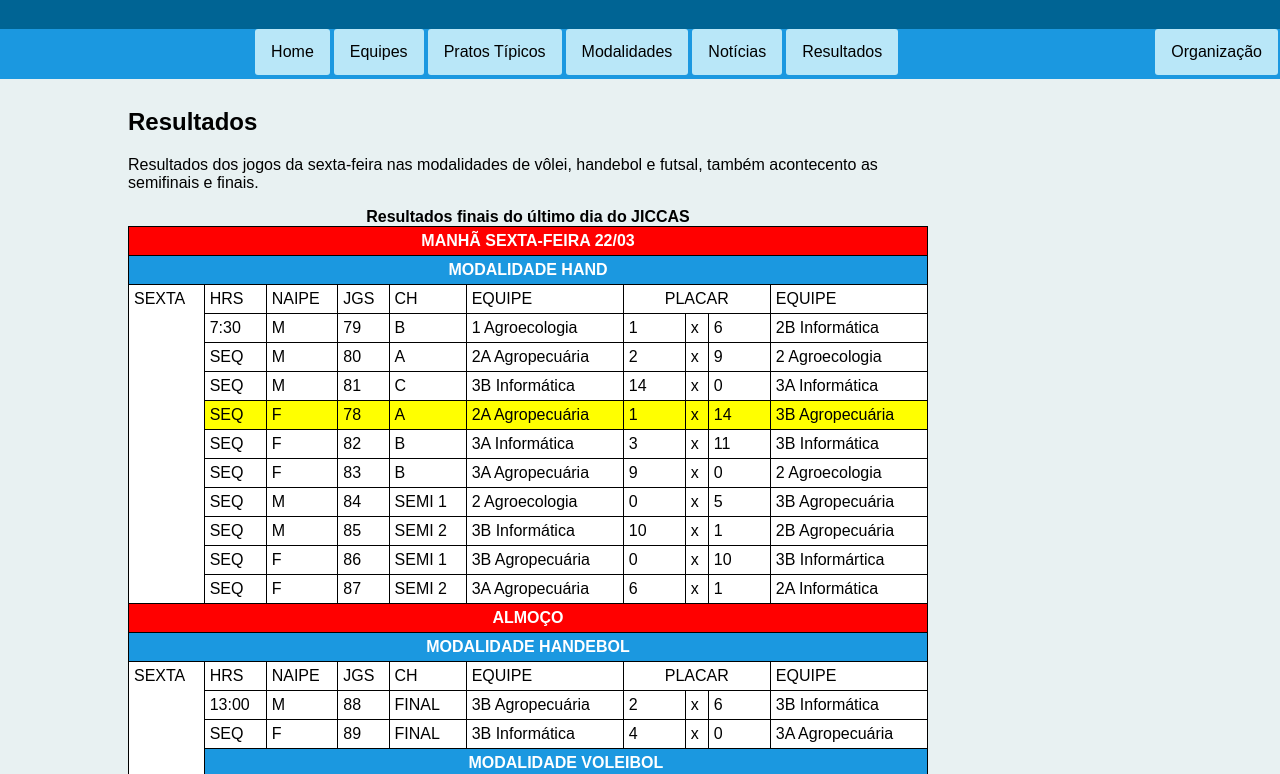
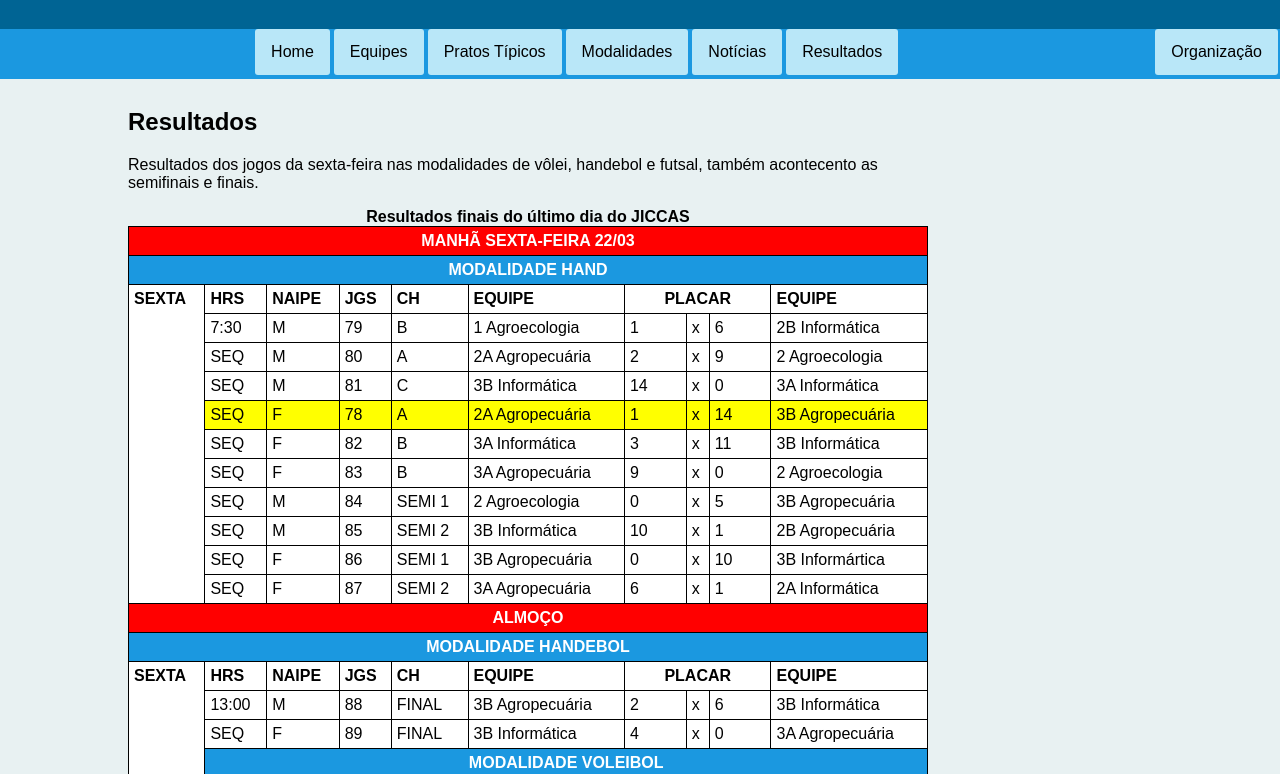
Before and after one commit to YosephTorres/jicca, a plain HTML site: page resultados.html in a window 1280 px wide. Shown: the part 178-952 px from the top of the page. Drawn offline with Linux system fonts and the light colour scheme.

Commit message:
atualização

```diff
--- a/resultados.css
+++ b/resultados.css
@@ -11,6 +11,29 @@ body {
     padding: 0;
     padding: 0;
 }
+
+
+  table{
+    border-collapse: collapse;
+    width: 100%;
+
+
+  }
+  table td, table th{
+    border: 1px solid #000;
+    padding: 5px;
+
+  }
+
+
+  table th{
+    color: white;
+  }
+
+  tbody{
+    color: black;
+  }
+
 
 .topo {
     background-color: #006494;
--- a/resultados.html
+++ b/resultados.html
@@ -32,28 +32,7 @@
             <h2>Resultados</h2>
             <p>Resultados dos jogos da sexta-feira nas modalidades de vôlei, handebol e futsal, também acontecento as semifinais e finais.</p>
 
-<style>
-  table{
-    border-collapse: collapse;
-    width: 100%;
 
-
-  }
-  table td, table th{
-    border: 1px solid #000;
-    padding: 5px;
-
-  }
-
-
-  table th{
-    color: white;
-  }
-
-  tbody{
-    color: black;
-  }
-          </style>
 
  <div class="tabela">
 
@@ -74,14 +53,14 @@
 
   <tbody>
      <tr>
-   <td rowspan="11" valign="TOP"> SEXTA </td>
-   <td> HRS</td>
-   <td> NAIPE</td>
-   <td> JGS</td>
-   <td> CH</td>
-   <td> EQUIPE</td>
-   <td colspan="3" align="center"> PLACAR</td>
-   <td> EQUIPE</td>
+      <td rowspan="11" valign="TOP" ><b> SEXTA </b></td>
+      <td> <b>HRS</b></td>
+      <td> <b>NAIPE</b></td>
+      <td> <b>JGS</b></td>
+      <td> <b>CH</b></td>
+      <td> <b>EQUIPE</b></td>
+      <td colspan="3" align="center"> <b>PLACAR</b></td>
+      <td> <b>EQUIPE</b></td>
     </tr>
 
        <tr>
@@ -213,14 +192,14 @@
     </tr>
       <tr >
 
-    <td rowspan="11" valign="TOP" > SEXTA </td>
-   <td> HRS</td>
-   <td> NAIPE</td>
-   <td> JGS</td>
-   <td> CH</td>
-   <td> EQUIPE</td>
-   <td colspan="3" align="center"> PLACAR</td>
-   <td> EQUIPE</td>
+    <td rowspan="11" valign="TOP" ><b> SEXTA </b></td>
+   <td> <b>HRS</b></td>
+   <td> <b>NAIPE</b></td>
+   <td> <b>JGS</b></td>
+   <td> <b>CH</b></td>
+   <td> <b>EQUIPE</b></td>
+   <td colspan="3" align="center"> <b>PLACAR</b></td>
+   <td> <b>EQUIPE</b></td>
 
     </tr>
       <tr>
@@ -319,6 +298,11 @@
 
         </div>
 
+
+
+
+
+
     </main>
 
     <footer>
```
